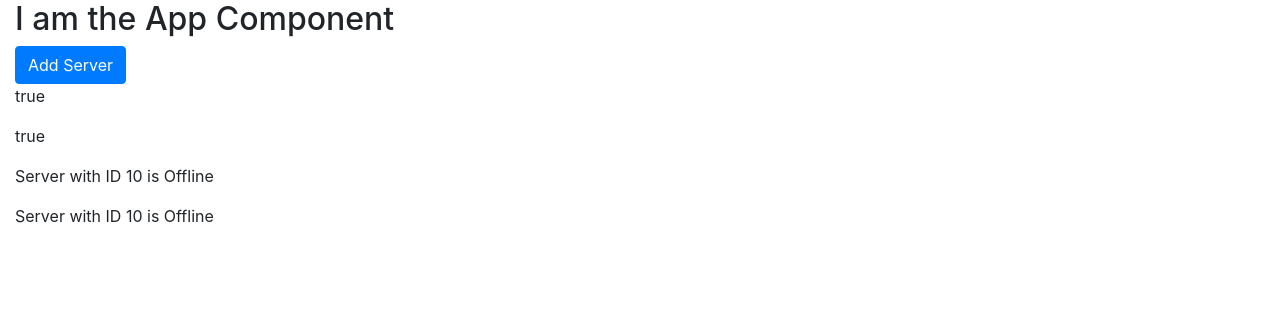
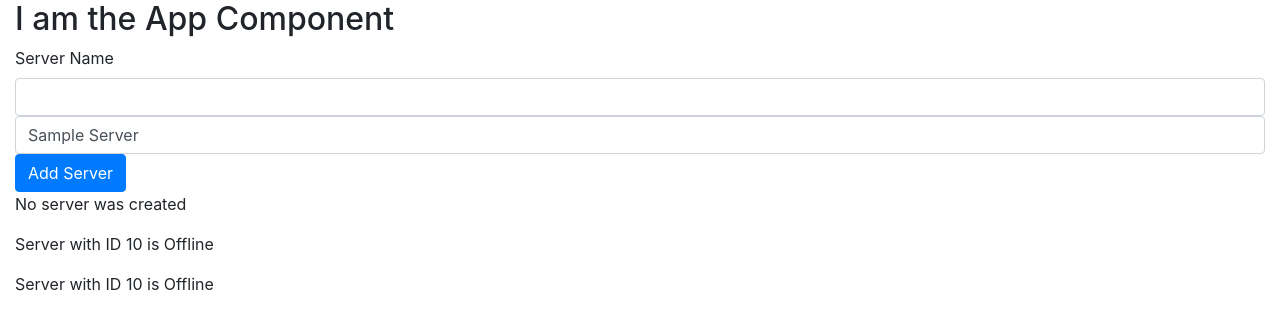
Before and after one commit to vipinmc/Application, an Angular app in the folder my-dream-app/: page / in a window 1280 px wide. Shown: the top 330 px of the page. Built offline with nearby package versions, Linux system fonts and the light colour scheme.

Commit message:
Two way data binding

```diff
--- a/my-dream-app/src/app/servers/servers.component.html
+++ b/my-dream-app/src/app/servers/servers.component.html
@@ -1,8 +1,19 @@
+<label for="">Server Name</label>
+<input type="text" class="form-control"
+  (input)="onUpdateServerName($event)">
+
+  <input type="text" class="form-control"
+    [(ngModel)]="serverName">
+  <!--<p>{{serverName}}</p> -->
+
+
 <button type="button"
   class="btn btn-primary"
-  [disabled]="!allowNewServer">Add Server</button>
-  <p>{{allowNewServer}}</p>
-  <p [innerText]="allowNewServer"></p>
+  [disabled]="!allowNewServer"
+  (click)="onCreateServer()">Add Server</button>
+  <!--<p>{{allowNewServer}}</p>
+  <p [innerText]="allowNewServer"></p>-->
+  <p>{{serverCreationStatus}}</p>
 
 <app-server></app-server>
 <app-server></app-server>
--- a/my-dream-app/src/app/servers/servers.component.ts
+++ b/my-dream-app/src/app/servers/servers.component.ts
@@ -7,6 +7,8 @@ import { Component, OnInit } from '@angular/core';
 })
 export class ServersComponent implements OnInit {
   public allowNewServer = false;
+  public serverCreationStatus = 'No server was created';
+  public serverName = 'Sample Server';
 
   constructor() {
     setTimeout(()=> {
@@ -17,4 +19,12 @@ export class ServersComponent implements OnInit {
   ngOnInit() {
   }
 
+  public onCreateServer() {
+    this.serverCreationStatus = 'Server event was created and the server name is: ' + this.serverName;
+  }
+  public onUpdateServerName(event: Event) {
+    console.log(event);
+    this.serverName = (<HTMLInputElement>event.target).value;
+  }
+
 }
```
